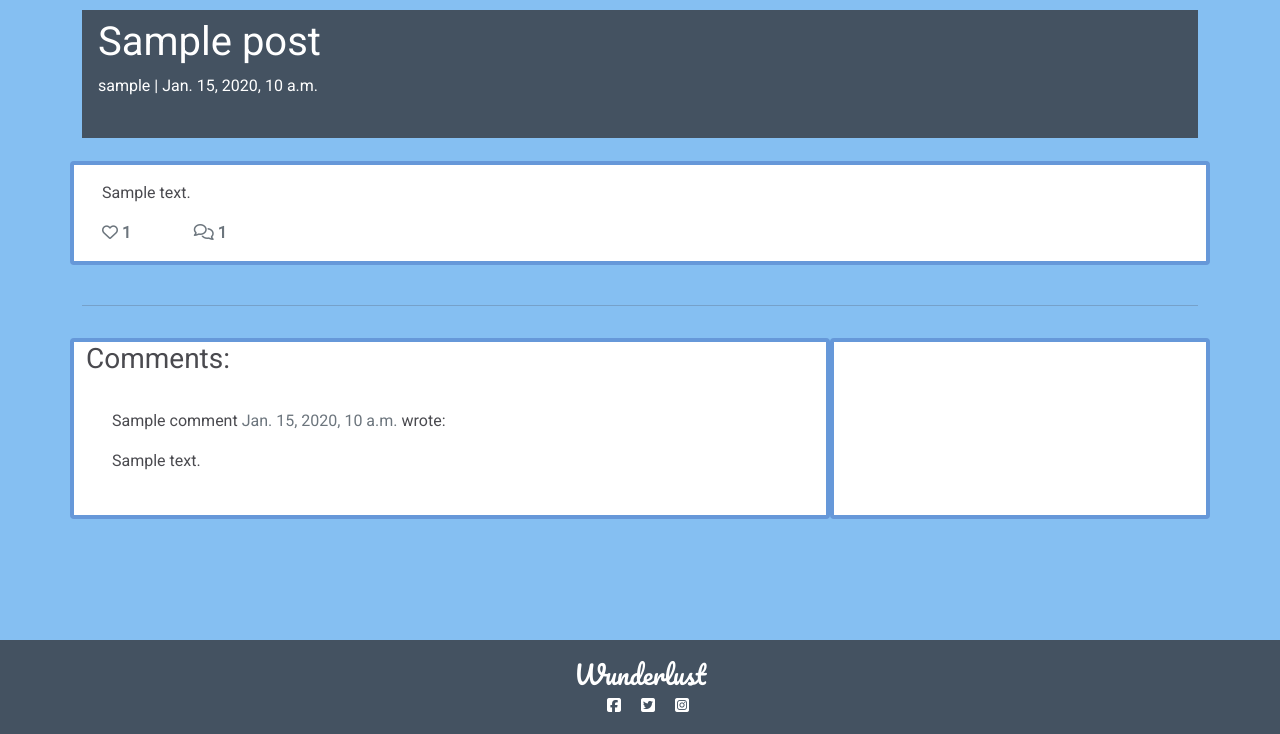
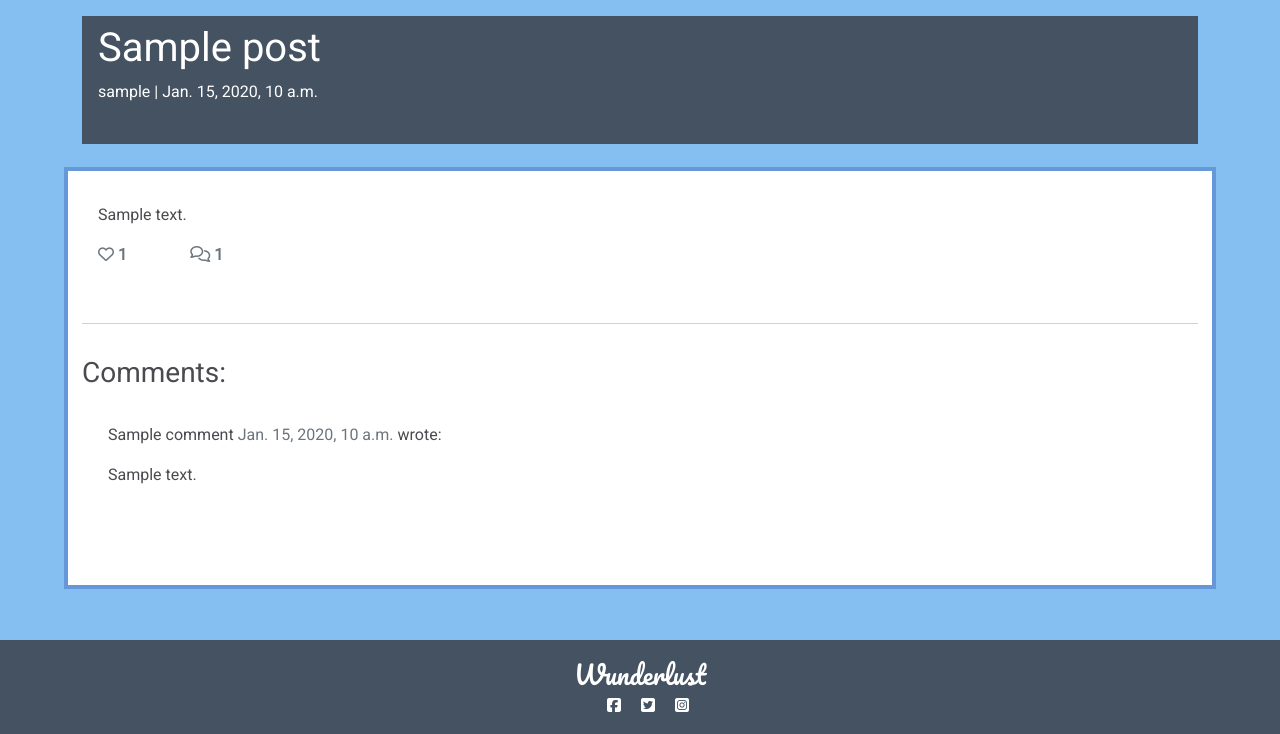
Before and after one commit to Lucy-Glanville-Brown/travel-blog, a Django app: a page that uses templates/post_detail.html in a window 1280 px wide. Shown: the part 66-800 px from the top of the page. Run offline with Django 4.2, Linux system fonts and the light colour scheme; tables that the repository leaves empty hold one stand-in row (values such as "Sample post"); some libraries are stand-ins or nearby versions.

Commit message:
Adjust styling for post container for postdetail.html and style.css

```diff
--- a/static/css/style.css
+++ b/static/css/style.css
@@ -42,9 +42,20 @@ a { color: inherit; }
 
 /* Blog Posts */
 
+.post {
+    border: 4px solid #6698d9;
+    background-color: white;
+    margin: auto;
+    width: 90%;
+}
+
 .card {
     border: 4px solid #6698d9;
-    background-color: f2f0d0;
+    background-color: white;
+}
+
+.card-post {
+    background-color: white;
 }
 
 .image-container {
--- a/templates/post_detail.html
+++ b/templates/post_detail.html
@@ -1,7 +1,7 @@
 {% extends 'base.html' %} {% block content %}
 {% load crispy_forms_tags %}
 
-<div class="masthead">
+<div class="masthead mt-3">
     <div class="container">
         <div class="row g-0">
             <div class="col-md-12 masthead-text">
@@ -24,9 +24,10 @@
     </div>
 </div>
 
+<div class="post mt-3 mb-3">
     <div class="container">
-    <div class="row">
-        <div class="col card mb-4  mt-3 left  top">
+        <div class="row g-0">
+            <div class="col card-post mb-4  mt-3 left  top">
                 <div class="card-body">
                     <!-- The post content goes inside the card-text. -->
                     <!-- Use the | safe filter inside the template tags -->
@@ -76,8 +77,8 @@
                 <hr>
             </div>
         </div>
-    <div class="row">
-        <div class="col-md-8 card mb-4  mt-3 ">
+        <div class="row g-0">
+            <div class="col-md-12 card-post mt-3 ">
                 <h3>Comments:</h3>
                 <div class="card-body">
                     <!-- We want a for loop inside the tags to iterate through each comment in comments -->
@@ -98,7 +99,7 @@
                     {% endfor %}
                 </div>
             </div>
-        <div class="col-md-4 card mb-4  mt-3 ">
+            <div class="col-md-12 card-post mb-4">
                 <div class="card-body">
                     <!-- The comment's input form section -->
                     {% if commented %}
@@ -121,5 +122,6 @@
             </div>
         </div>
     </div>
+</div>
 
 {% endblock content %}
```
Lines whose indentation alone changed are shown as unchanged.
